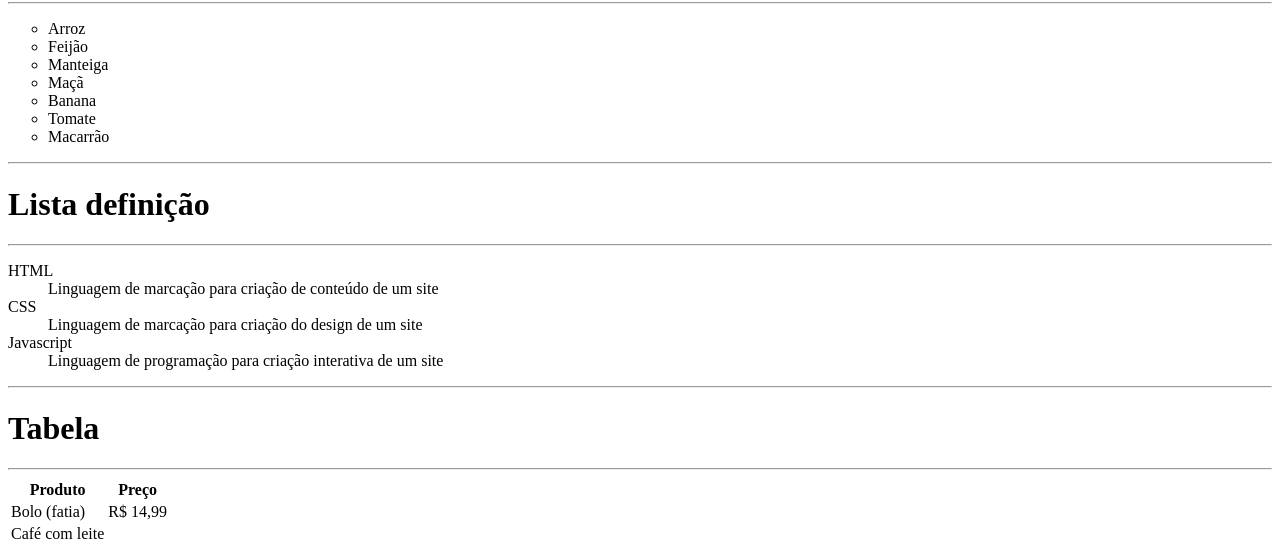
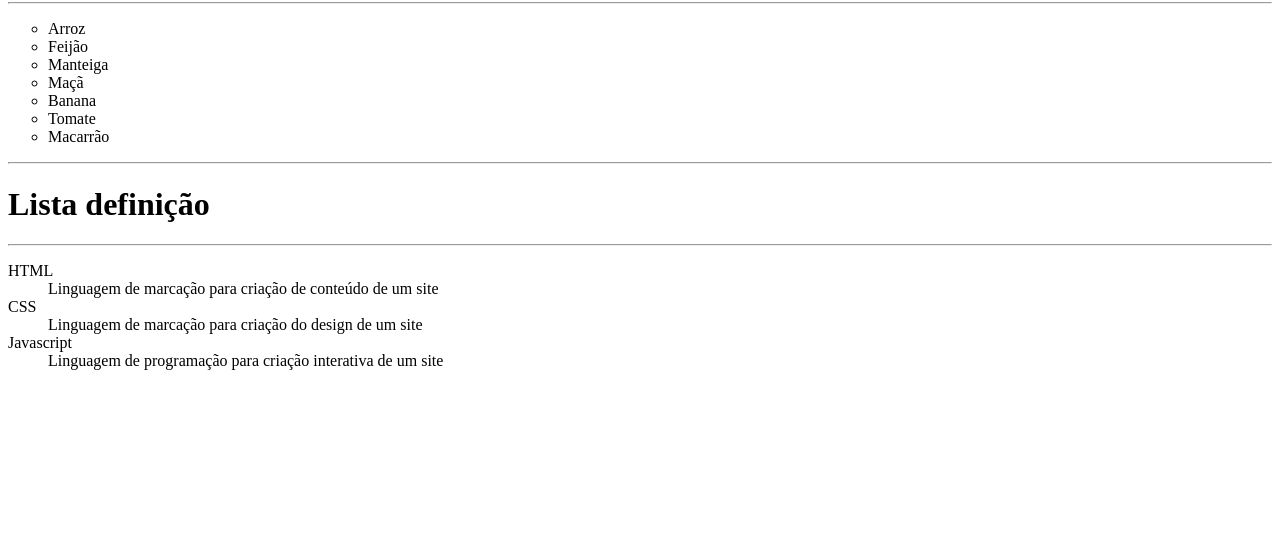
Before and after one commit to emygnasc/CSW---SI1N, a plain HTML site: page aula 06/index.html in a window 1280 px wide. Shown: the part 591-1145 px from the top of the page. After the commit the page ends 977 px from the top, so only its background shows below. Drawn offline with Linux system fonts and the light colour scheme.

Commit message:
index.html

```diff
--- a/aula 06/index.html
+++ b/aula 06/index.html
@@ -61,28 +61,6 @@
         <dt>Javascript</dt>
         <dd>Linguagem de programação para criação interativa de um site</dd>
     </dl>
-    <hr>
-
-    <h1>Tabela</h1>
-    <hr>
-
-    <table>
-        <thead>
-            <tr>
-                <th>Produto</th>
-                <th>Preço</th>
-            </tr>
-        </thead>
-        <tbody>
-            <tr>
-                <td>Bolo (fatia)</td>
-                <td>R$ 14,99</td>
-            </tr>
-            <tr>
-                <td>Café com leite</td>
-            </tr>
-        </tbody>
-    </table>
 
 </body>
 
```
